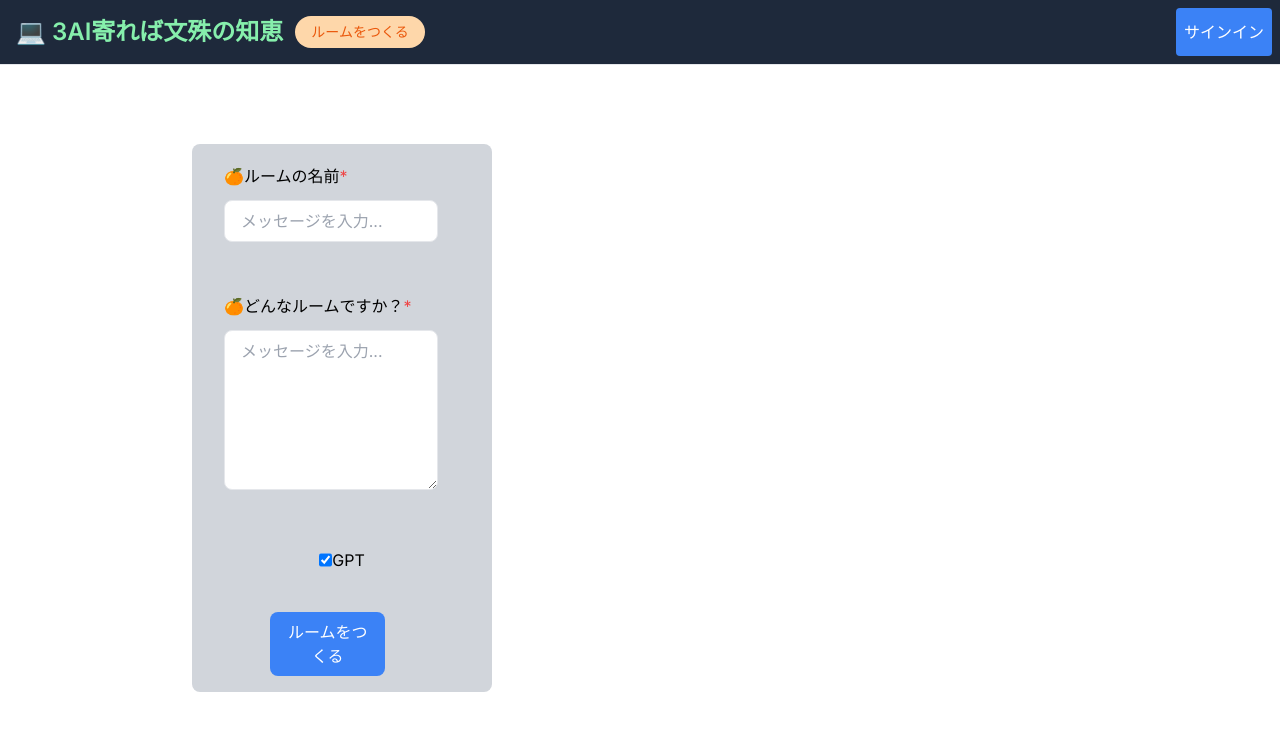
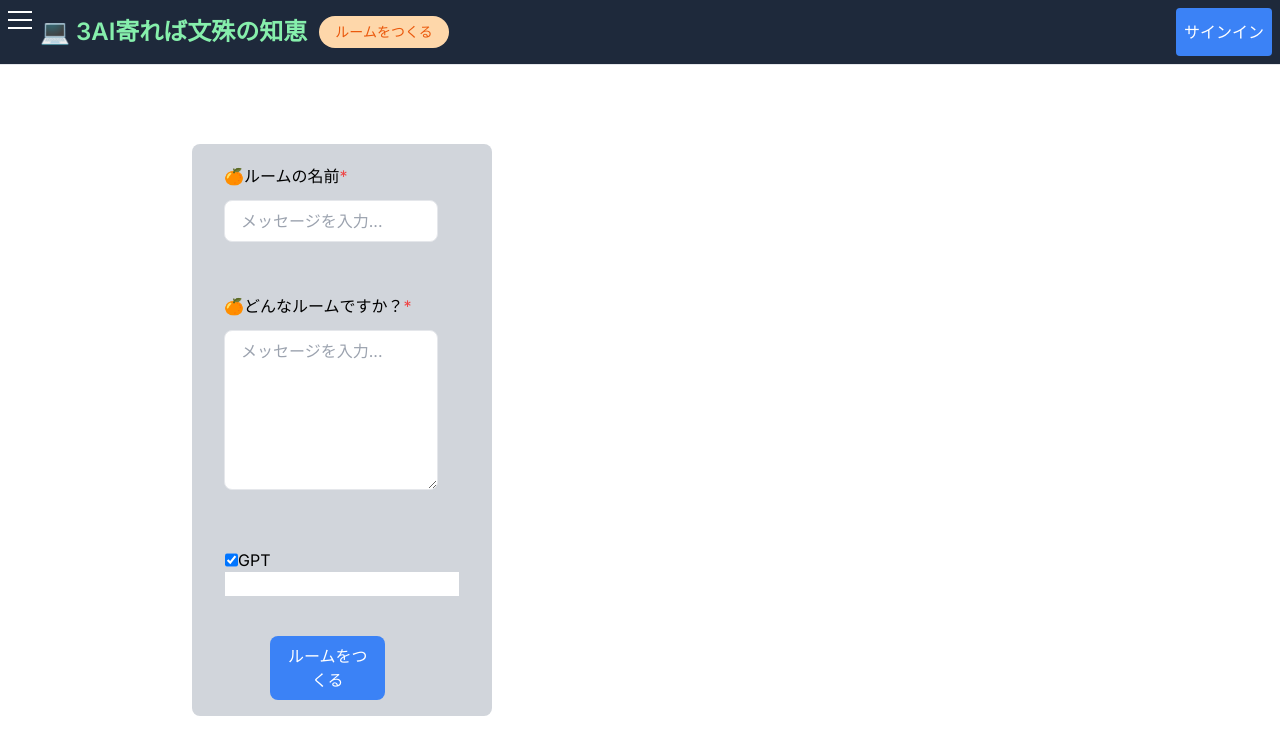
Before and after one commit to aohana-AO/vol.10, a Next.js app in the folder vol10-app/: page /room/create in a window 1280 px wide. Both pictures are taken after a click on the checkbox 325 px from the left and 560 px from the top of the page. Shown: the top 754 px of the page. Built offline with nearby package versions, Linux system fonts and the light colour scheme; no server answers.

Commit message:
フロントの機能を付け加えました

```diff
--- a/vol10-app/app/_components/Rooms.tsx
+++ b/vol10-app/app/_components/Rooms.tsx
@@ -25,13 +25,13 @@ export default async function Rooms() {
               <JumpIcon />
             </div>
             <main className="flex justify-center items-center">
-              <Image
-                src=""
-                height={100}
-                width={200}
-                alt="チャット画面"
-                layout="fixed"
-              />
+             <iframe
+              id="Chatroom"
+              title="Chatroom"
+              width="200"
+              height="100"
+              src="">
+            </iframe>
             </main>
             {/* <p className="text-sm text-gray-500 pl-4">{room.description}</p> */}
             {/* <ChatsNum id={room.id} /> */}
--- a/vol10-app/app/_components/layout/Header/Header.tsx
+++ b/vol10-app/app/_components/layout/Header/Header.tsx
@@ -1,11 +1,13 @@
 import { SignInButton, SignedIn, SignedOut, UserButton } from "@clerk/nextjs";
 import Link from "next/link";
 import LinkList from "./LinkList";
+import Sidebar from "../Sidebar/Sidebar"
 export default function Header() {
     return (
         <header className="border-b border-gray-200 bg-slate-800 fixed top-0 left-0 right-0">
             <nav className="flex justify-between p-2">
                 <div className="flex">
+                <Sidebar />
                     <Link href={"/"} className="p-2 text-sm font-semibold md:text-2xl text-green-300">
                         💻 3AI寄れば文殊の知恵
                     </Link>
--- /dev/null
+++ b/vol10-app/app/_components/layout/Sidebar/Sidebar.tsx
@@ -0,0 +1,36 @@
+"use client";
+import React, { useState } from "react";
+
+export default function Sidebar() {
+  const [showSidebar, setShowSidebar] = useState(false);
+
+  const handleClick = () => {
+    setShowSidebar((prevState) => !prevState);
+  };
+
+  if (!showSidebar) {
+    return (
+      <button
+        className="flex flex-col justify-around h-6 w-6"
+        onClick={handleClick}
+      >
+        <span className="w-6 h-0.5 bg-white"></span>
+        <span className="w-6 h-0.5 bg-white"></span>
+        <span className="w-6 h-0.5 bg-white"></span>
+      </button>
+    );
+  }
+
+  return (
+    <div className="fixed top-100 left-0 h-screen w-48 bg-gray-800 p-5 z-[50]">
+      <button className="relative w-6 h-6" onClick={handleClick}>
+        <span className="absolute top-1/2 left-1/2 transform -translate-x-1/2 -translate-y-1/2 w-6 h-0.5 bg-white"></span>
+      </button>
+      <ul>
+        <li className="text-white">Item 1</li>
+        <li className="text-white">Item 2</li>
+        <li className="text-white">Item 3</li>
+      </ul>
+    </div>
+  );
+}
--- a/vol10-app/app/room/create/component/CheckBox.tsx
+++ b/vol10-app/app/room/create/component/CheckBox.tsx
@@ -1,18 +1,30 @@
-import type { NextPage } from "next";
 import { useState } from "react";
 
 export default function CheckBox() {
-    return (
-       <>
-        <div className="flex mx-auto">
-            <input
-            // id={item.id}
-            type="checkbox"
-            // defaultChecked={item.checked}
-            // disabled={item.disabled}
-        />
-        <p>GPT</p>
+  const [isChecked, setIsChecked] = useState(false);
+
+  const handleCheckboxChange = (event: React.ChangeEvent<HTMLInputElement>) => {
+    setIsChecked(event.target.checked);
+  };
+
+  return (
+    <>
+      <div className="flex-col mx-auto">
+        <div className="flex">
+          <input type="checkbox" onChange={handleCheckboxChange} />
+          <p>GPT</p>
         </div>
-      </>
-    );
+        {isChecked && (
+          <>
+            <input list="tags" />
+            <datalist id="tags">
+              <option value="性格1"></option>
+              <option value="性格2"></option>
+              <option value="性格3"></option>
+            </datalist>
+          </>
+        )}
+      </div>
+    </>
+  );
 }
```
